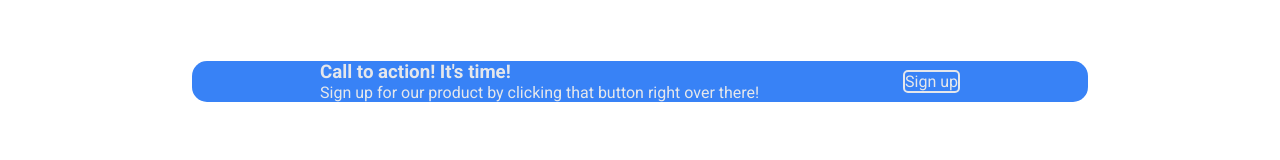
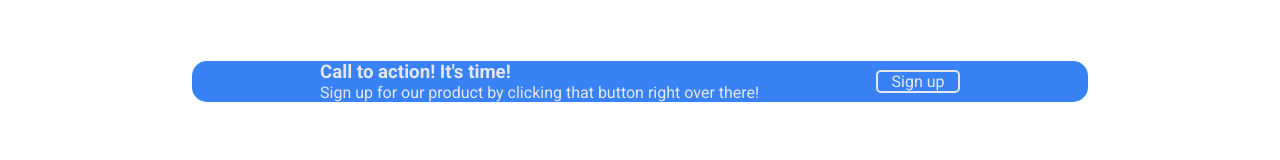
Before and after one commit to CyanTheory/project1, a plain HTML site: page index.html in a window 1280 px wide. Shown: the part 895-1055 px from the top of the page. Drawn offline with Linux system fonts and the light colour scheme.

Commit message:
button placement

```diff
--- a/style.css
+++ b/style.css
@@ -166,9 +166,9 @@ h1,h2,h3,h4,h5,h6, p {
 .signupbutton{
     border-radius: 5px;
     border:2px solid #E5E7EB;
-    display: block;
-    align-items: center;
+    text-align: center;
     color: #E5E7EB;
+    width: 80px;
 
 }
 .footerpanel{
```
